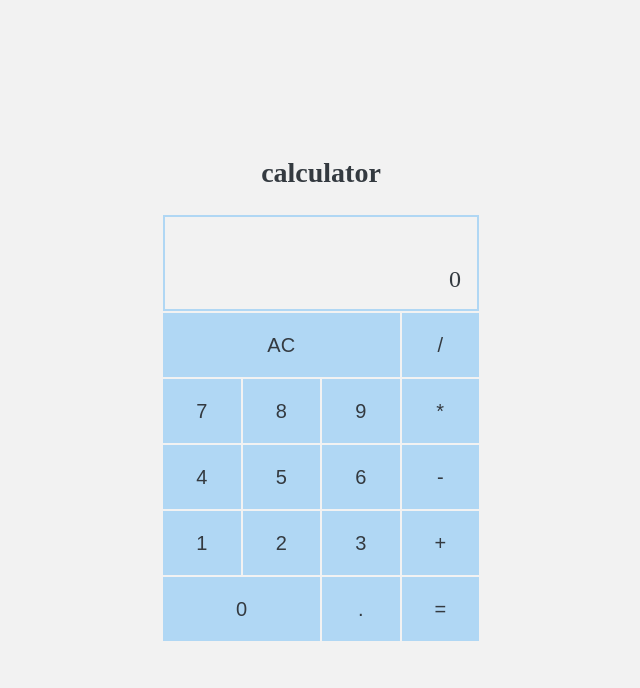
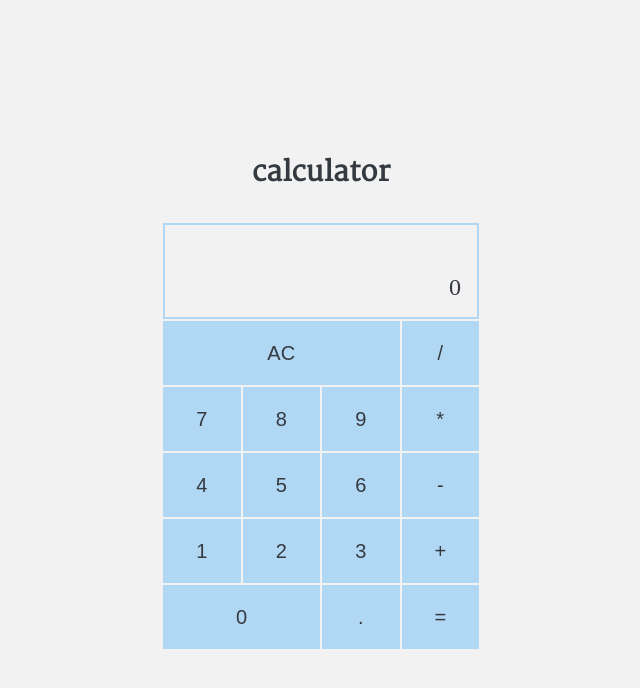
Before and after one commit to hama0000/calculator, a plain HTML site: page index.html in a window 1280 px wide. Shown: the whole page, without its empty margins (319-959 px from the left). Drawn offline with nearby package versions, Linux system fonts and the light colour scheme.

Commit message:
タイトル部分のフォントをMartelに変更

```diff
--- a/assets/css/style.css
+++ b/assets/css/style.css
@@ -34,6 +34,7 @@ body{
 }
 
 .header h1{
+    font-family: 'Martel', serif;
     font-size: 1.75rem;
     color: #343a40;
 }
--- a/index.html
+++ b/index.html
@@ -4,6 +4,7 @@
 <head>
     <meta charset="UTF-8">
     <meta name="viewport" content="width=device-width, initial-scale=1.0">
+    <link href="https://fonts.googleapis.com/css?family=Martel&display=swap" rel="stylesheet">
     <link rel="stylesheet" href="./assets/css/style.css">
 
     <title>calculator</title>
```
